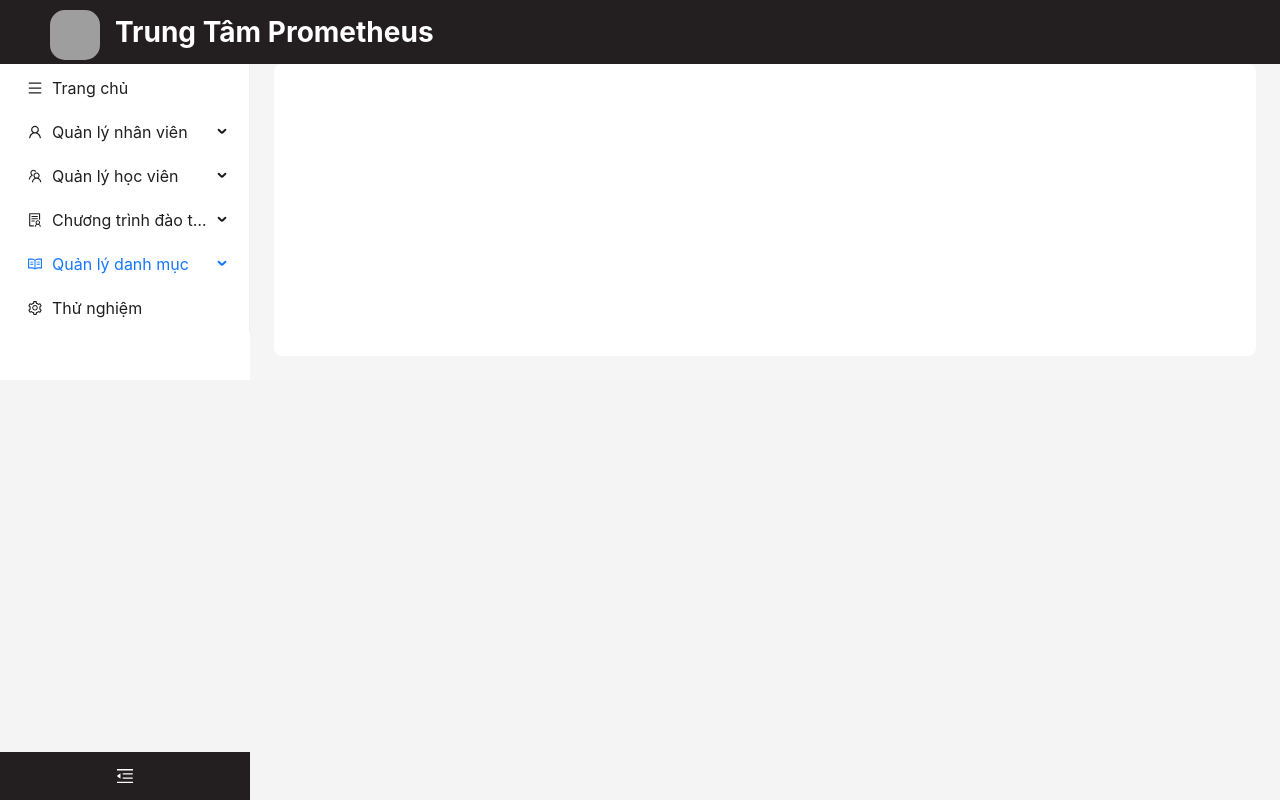
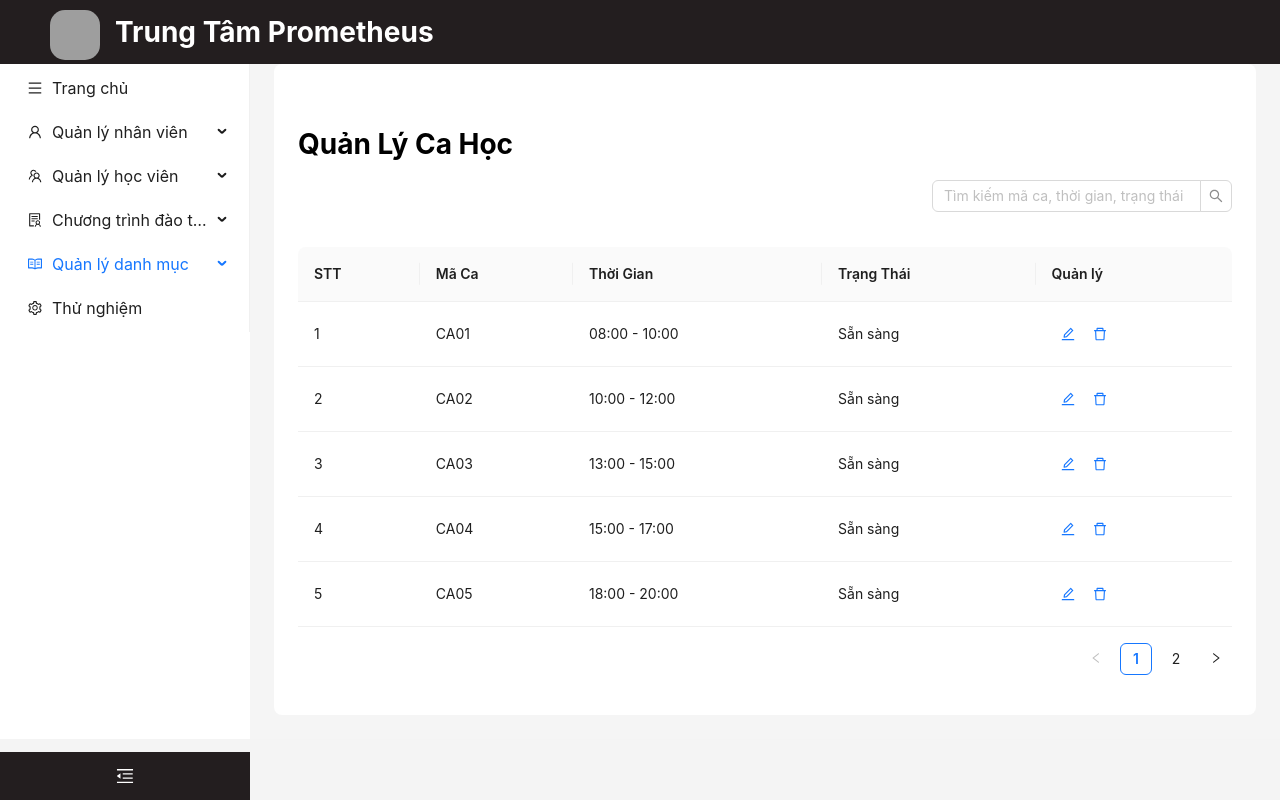
Before and after one commit to Smile005/TrungTamTinHoc, a React (Create React App) app in the folder front-end/: page /cahoc in a window 1280 px wide. Built offline with nearby package versions, Linux system fonts and the light colour scheme; grey boxes are pictures that could not be loaded.

Commit message:
add CaHoc, search bar co the tim

```diff
--- a/front-end/src/App.tsx
+++ b/front-end/src/App.tsx
@@ -10,6 +10,7 @@ import MonHoc from './pages/MonHoc';
 import LichHoc from './pages/LichHoc';
 import HocVienTable from './pages/Testing';
 import PhongHoc from './pages/PhongHoc';
+import CaHoc from './pages/CaHoc';
 import './App.css';
 
 const { SubMenu } = Menu;
@@ -125,6 +126,7 @@ const AppLayout: React.FC = () => {
               <Route path="/monhoc" element={<MonHoc />} />
               <Route path="/testing" element={<HocVienTable />} />
               <Route path="/phonghoc" element={<PhongHoc />} />
+              <Route path="/cahoc" element={<CaHoc />} />
             </Routes>
           </Content>
         </Layout>
--- /dev/null
+++ b/front-end/src/pages/CaHoc.tsx
@@ -0,0 +1,99 @@
+import React, { useState } from 'react';
+import { Table, Button, Input, Row, Col } from 'antd';
+import { EditOutlined, DeleteOutlined } from '@ant-design/icons';
+import '../styles/TableCustom.css';
+
+const { Search } = Input;
+
+interface DataType {
+    key: string;
+    maCa: string;
+    thoiGian: string;
+    trangThai: string;
+}
+
+const sheetData: DataType[] = [
+    { key: '1', maCa: 'CA01', thoiGian: '08:00 - 10:00', trangThai: 'Sẵn sàng' },
+    { key: '2', maCa: 'CA02', thoiGian: '10:00 - 12:00', trangThai: 'Sẵn sàng' },
+    { key: '3', maCa: 'CA03', thoiGian: '13:00 - 15:00', trangThai: 'Sẵn sàng' },
+    { key: '4', maCa: 'CA04', thoiGian: '15:00 - 17:00', trangThai: 'Sẵn sàng' },
+    { key: '5', maCa: 'CA05', thoiGian: '18:00 - 20:00', trangThai: 'Sẵn sàng' },
+    { key: '6', maCa: 'CA06', thoiGian: '20:00 - 22:00', trangThai: 'Chưa mở' },
+];
+
+// Cột của bảng
+const getColumns = (startIndex: number) => [
+    {
+        title: 'STT',
+        key: 'stt',
+        render: (_: any, __: DataType, index: number) => startIndex + index + 1,
+    },
+    {
+        title: 'Mã Ca',
+        dataIndex: 'maCa',
+        key: 'maCa',
+    },
+    {
+        title: 'Thời Gian',
+        dataIndex: 'thoiGian',
+        key: 'thoiGian',
+    },
+    {
+        title: 'Trạng Thái',
+        dataIndex: 'trangThai',
+        key: 'trangThai',
+    },
+    {
+        title: 'Quản lý',
+        key: 'action',
+        render: (_: any, record: DataType) => (
+            <span>
+                <Button type="link" icon={<EditOutlined />} />
+                <Button type="link" icon={<DeleteOutlined />} />
+            </span>
+        ),
+    },
+];
+
+const CaHoc: React.FC = () => {
+    const [searchText, setSearchText] = useState('');
+    const [filteredData, setFilteredData] = useState(sheetData);
+
+    const onSearch = (value: string) => {
+        setSearchText(value);
+
+        const filteredSheet = sheetData.filter((item) =>
+            item.maCa.toLowerCase().includes(value.toLowerCase()) ||
+            item.thoiGian.toLowerCase().includes(value.toLowerCase()) ||
+            item.trangThai.toLowerCase().includes(value.toLowerCase())
+        );
+
+        setFilteredData(filteredSheet);
+    };
+
+    return (
+        <Row gutter={16}>
+            <Col span={24} style={{ textAlign: 'right', marginTop: '20px', marginBottom: '35px' }}>
+                <h1 className='top-left-context'>Quản Lý Ca Học</h1>
+                <Search
+                    placeholder="Tìm kiếm mã ca, thời gian, trạng thái"
+                    onSearch={onSearch}
+                    style={{ width: 300 }}
+                    value={searchText}
+                    onChange={(e) => onSearch(e.target.value)}
+                    className='search-cate'
+                />
+            </Col>
+            <Col span={24}>
+                <Table
+                    columns={getColumns(0)}
+                    dataSource={filteredData}
+                    pagination={{ pageSize: 5 }}
+                    rowKey="key"
+                />
+            </Col>
+        </Row>
+    );
+};
+
+export default CaHoc;
--- a/front-end/src/pages/PhongHoc.tsx
+++ b/front-end/src/pages/PhongHoc.tsx
@@ -1,6 +1,7 @@
 import React, { useState } from 'react';
 import { Tabs, Table, Button, Input, Row, Col } from 'antd';
 import { EditOutlined, DeleteOutlined } from '@ant-design/icons';
+import '../styles/TableCustom.css';
 
 const { TabPane } = Tabs;
 const { Search } = Input;
@@ -31,7 +32,7 @@ const getColumns = (startIndex: number) => [
   {
     title: 'STT',
     key: 'stt',
-    render: (_: any, __: DataType, index: number) => startIndex + index + 1, // Số thứ tự liên tục
+    render: (_: any, __: DataType, index: number) => startIndex + index + 1,
   },
   {
     title: 'Mã Phòng',
@@ -60,7 +61,7 @@ const getColumns = (startIndex: number) => [
   },
 ];
 
-const LopHoc: React.FC = () => {
+const PhongHoc: React.FC = () => {
   const [searchText, setSearchText] = useState('');
   const [filteredData1, setFilteredData1] = useState(sheet1Data);
   const [filteredData2, setFilteredData2] = useState(sheet2Data);
@@ -87,6 +88,7 @@ const LopHoc: React.FC = () => {
   return (
     <Row gutter={16}>
       <Col span={24} style={{ textAlign: 'right', marginTop: '20px' }}>
+        <h1 className='top-left-context'>Quản Lý Phòng Học</h1>
         <Search
           placeholder="Tìm kiếm mã phòng, số lượng, trạng thái"
           onSearch={onSearch}
@@ -101,7 +103,7 @@ const LopHoc: React.FC = () => {
             <Table
               columns={getColumns(0)}
               dataSource={filteredData1}
-              pagination={{ pageSize: 6 }}
+              pagination={{ pageSize: 5 }}
               rowKey="key"
             />
           </TabPane>
@@ -109,7 +111,7 @@ const LopHoc: React.FC = () => {
             <Table
               columns={getColumns(filteredData1.length)}
               dataSource={filteredData2}
-              pagination={{ pageSize: 6 }}
+              pagination={{ pageSize: 5 }}
               rowKey="key"
             />
           </TabPane>
@@ -119,4 +121,4 @@ const LopHoc: React.FC = () => {
   );
 };
 
-export default LopHoc;
+export default PhongHoc;
--- a/front-end/src/styles/TableCustom.css
+++ b/front-end/src/styles/TableCustom.css
@@ -4,24 +4,32 @@
   align-items: center;
   height: 100px;
 }
+
 .custom-search {
   width: 350px;
 }
+
 .custom-button {
   margin-right: 10px;
 }
-.custom-table .ant-table-thead > tr > th {
-    background-color: #4CAF50; /* Màu nền cho header */
-    color: white; /* Màu chữ cho header */
+
+.custom-table .ant-table-thead>tr>th {
+  background-color: #4CAF50;
+  /* Màu nền cho header */
+  color: white;
+  /* Màu chữ cho header */
 }
 
-.custom-table .ant-table-tbody > tr:nth-child(odd) {
-    background-color: #f9f9f9; /* Màu nền cho các dòng lẻ */
+.custom-table .ant-table-tbody>tr:nth-child(odd) {
+  background-color: #f9f9f9;
+  /* Màu nền cho các dòng lẻ */
 }
 
-.custom-table .ant-table-tbody > tr:nth-child(even) {
-    background-color: #ffffff; /* Màu nền cho các dòng chẵn */
+.custom-table .ant-table-tbody>tr:nth-child(even) {
+  background-color: #ffffff;
+  /* Màu nền cho các dòng chẵn */
 }
+
 /* App.css */
 
 body, html {
@@ -62,6 +70,7 @@ body, html {
   background-color: rgba(0, 0, 0, 0.5);
   z-index: 1;
 }
+
 .overlay {
   position: absolute;
   top: 50%;
@@ -127,3 +136,18 @@ body, html {
     width: 80%;
   }
 }
+
+.top-left-context {
+  font-size: '30px';
+  color: #000;
+  text-align: left;
+}
+.col-ca{
+  text-align: right;
+  margin-top: '20px';
+  margin-bottom: '35px';
+}
+.search-cate {
+  position: relative;
+  margin-top: '15px';
+}
```
Lines whose indentation alone changed are shown as unchanged.
